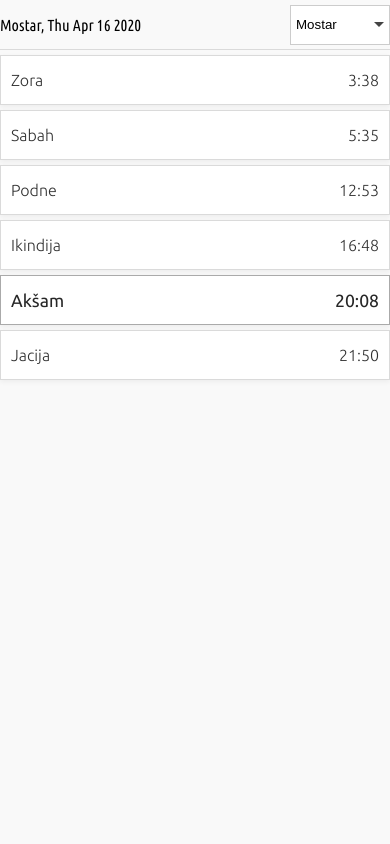
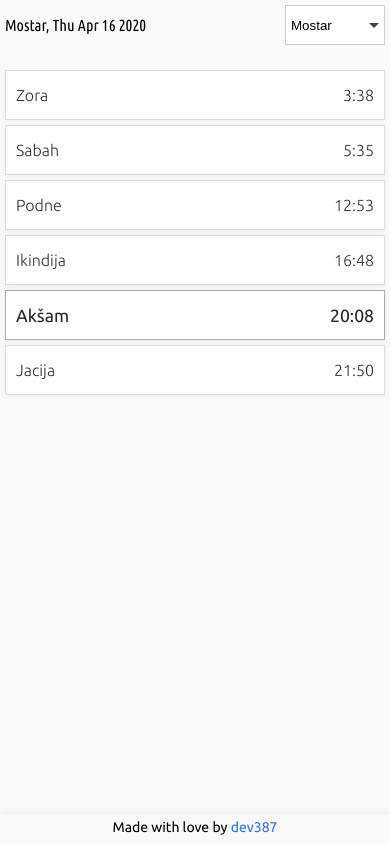
Before and after one commit to dev387/vaktija-react, a React (Create React App) app: page / in a window 390 px wide. Built offline with nearby package versions, Linux system fonts and the light colour scheme.

Commit message:
Fix styles on mobile

```diff
--- a/src/components/App.js
+++ b/src/components/App.js
@@ -1,7 +1,8 @@
 import React from 'react';
 import Header from './Header';
+import Prayer from './Prayer';
+import Footer from './Footer';
 import PrayerModel from '../models/Prayer';
-import Prayer from './Prayer';
 import '../styles/app.scss'
 
 function App() {
@@ -20,6 +21,7 @@ function App() {
       <div className="prayers">
         {prayersWrap}
       </div>
+      <Footer/>
     </div>
   );
 }
--- a/src/styles/app.scss
+++ b/src/styles/app.scss
@@ -21,3 +21,8 @@ body {
   max-width: 500px;
   margin: auto;
 }
+
+.prayers {
+  margin-top: 10px;
+  padding: 5px;
+}
--- a/src/styles/header.scss
+++ b/src/styles/header.scss
@@ -2,8 +2,8 @@
   display: flex;
   align-items: center;
   justify-content: space-between;
-  border-bottom: 1px solid #dadada;
   height: 50px;
+  padding: 5px;
 
   .locations-wrapper {
     display: flex;
```
